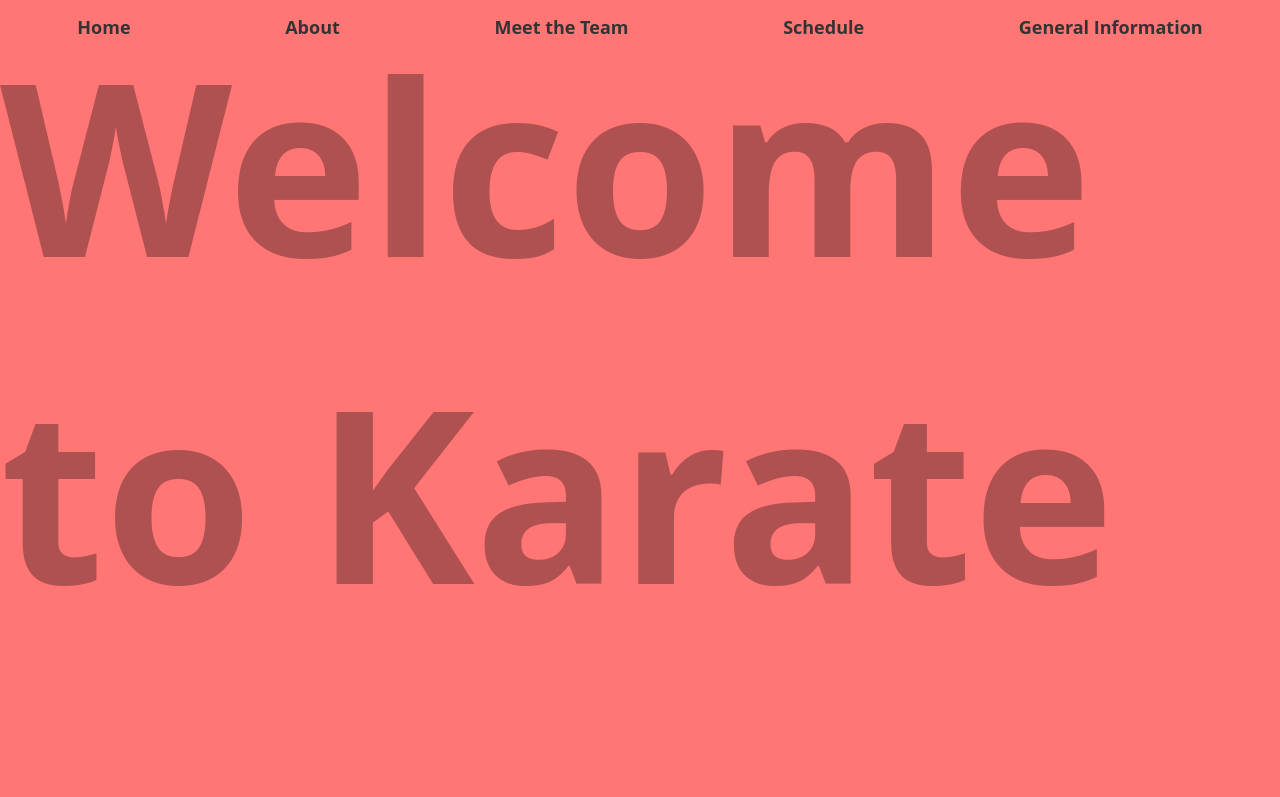
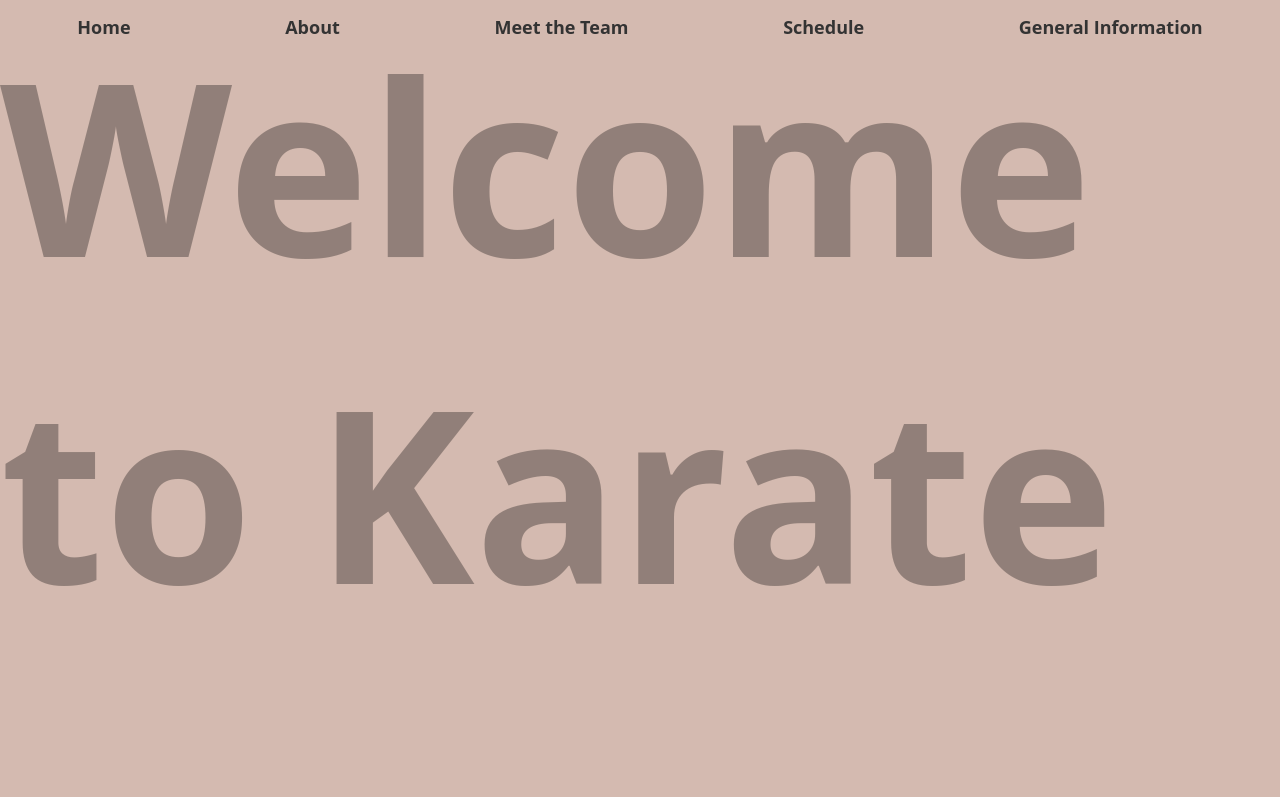
Before and after one commit to riceboi732/carleton_karate, a plain HTML site: page index.html in a window 1280 px wide. Shown: the top 797 px of the page. Drawn offline with nearby package versions, Linux system fonts and the light colour scheme.

Commit message:
Update index.html

```diff
--- a/index.html
+++ b/index.html
@@ -33,7 +33,7 @@
 				height: 100vh;
 			}
 			.content .section:nth-child(1){
-				background-color: #ff7675;
+				background-color: #d4bab0;
 			}
 			.content .section:nth-child(2){
 				background-color: #0984e3;
```
